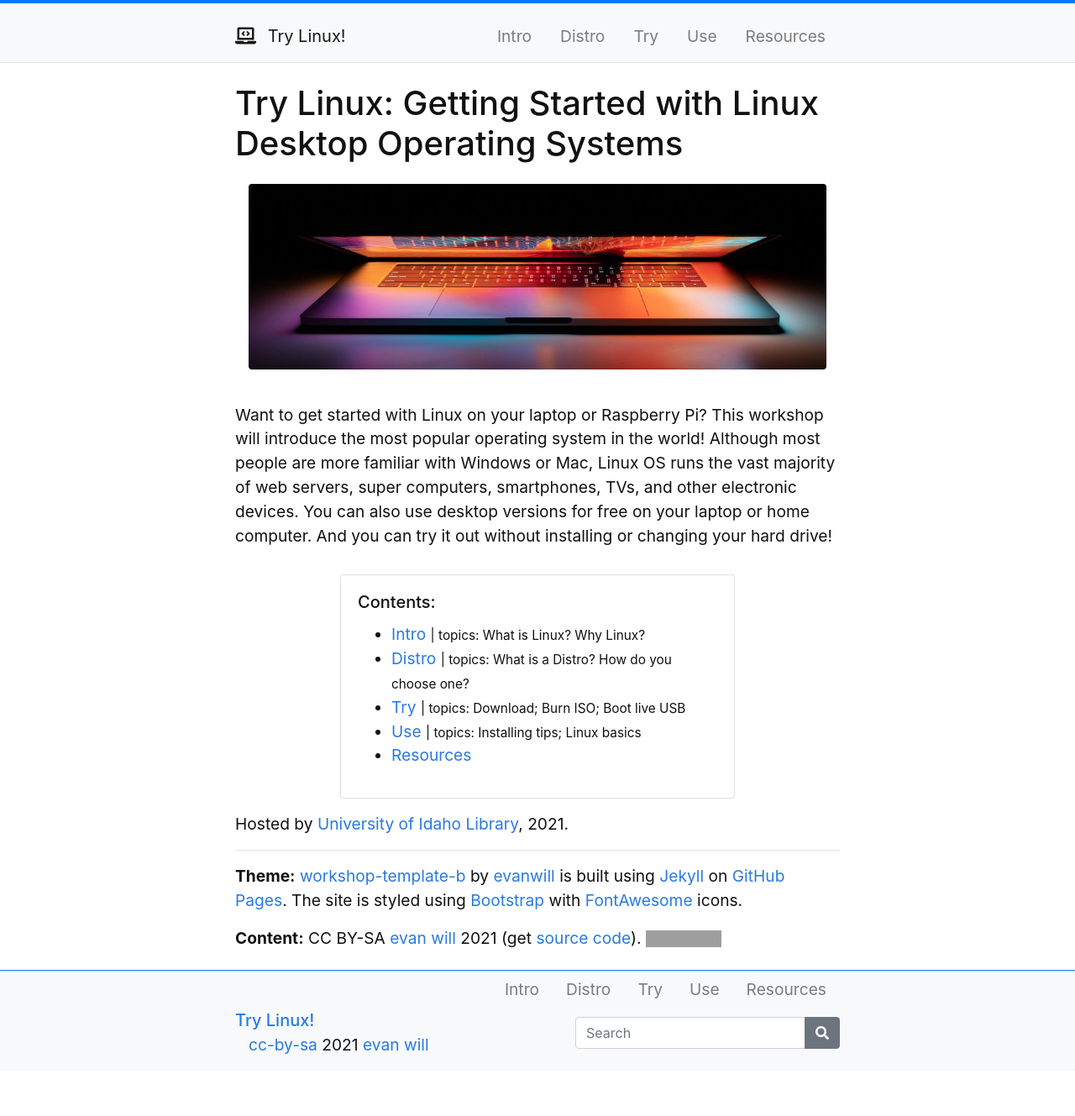
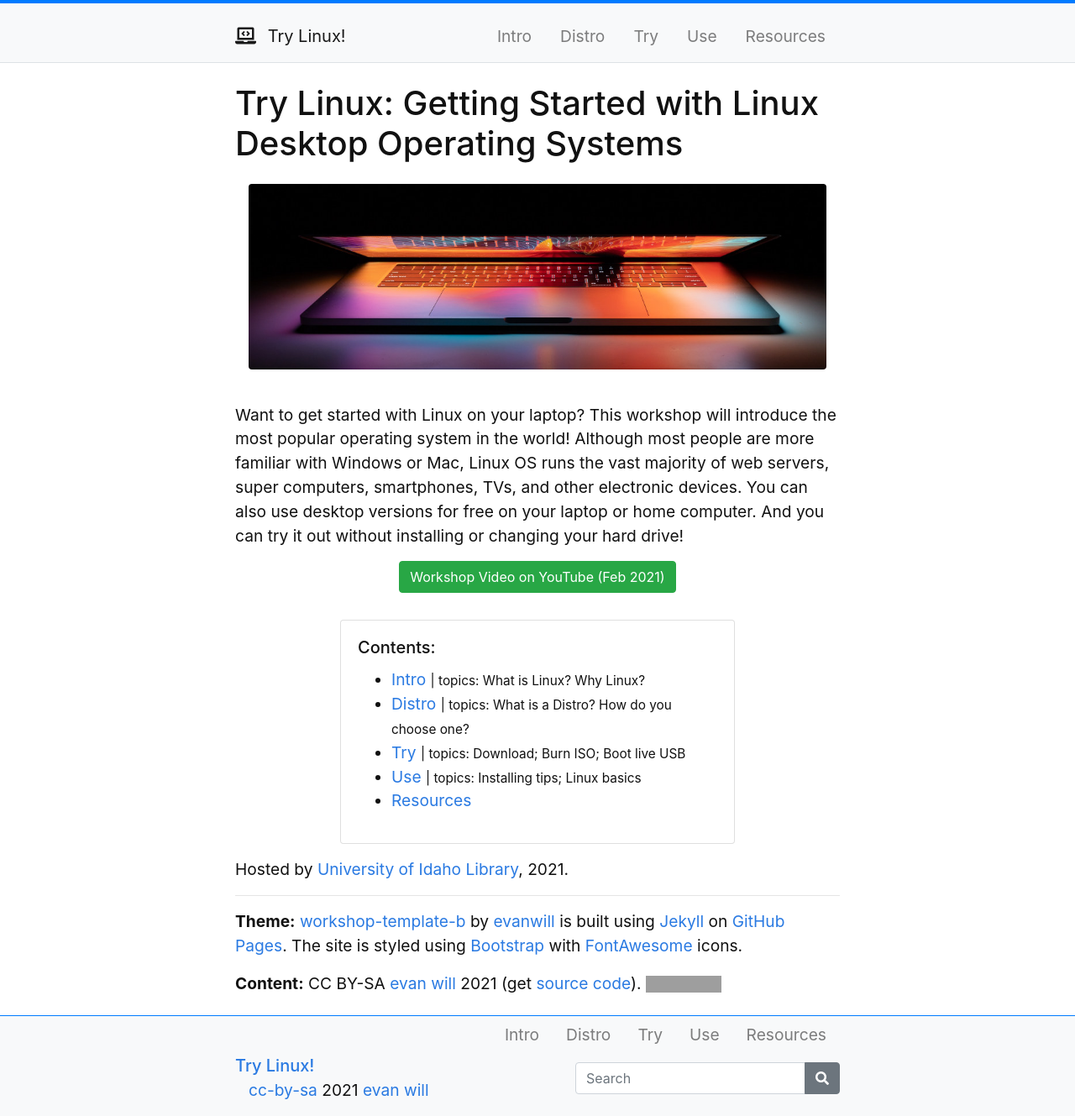
Before and after one commit to evanwill/try-linux, a Jekyll site: the page built from index.md, in a window 1280 px wide. Shown: the whole page at 84% size. Built offline with Jekyll 4.4.1, drawn with Linux system fonts in a browser that asks for light colours; comment, search, counter and statistics services are not loaded; before the commit the page ends 1275 px from its top, so only the background shows below that; grey boxes are pictures that could not be loaded.

Commit message:
add video

```diff
--- a/index.md
+++ b/index.md
@@ -7,11 +7,13 @@ layout: default
 
 {% include figure.html img="tianyi-ma-WiONHd_zYI4-unsplash.jpg" alt="laptop opening with light" %}
 
-Want to get started with Linux on your laptop or Raspberry Pi?
+Want to get started with Linux on your laptop?
 This workshop will introduce the most popular operating system in the world!
 Although most people are more familiar with Windows or Mac, Linux OS runs the vast majority of web servers, super computers, smartphones, TVs, and other electronic devices.
 You can also use desktop versions for free on your laptop or home computer.
 And you can try it out without installing or changing your hard drive!
+
+{% include button.html text="Workshop Video on YouTube (Feb 2021)" link="https://youtu.be/2Qmrej9zKmg" color="success" centered=true %}
 
 {% include toc.html %}
 
```
Also changed, not shown: content/1-intro.md (+1 -0 lines).
